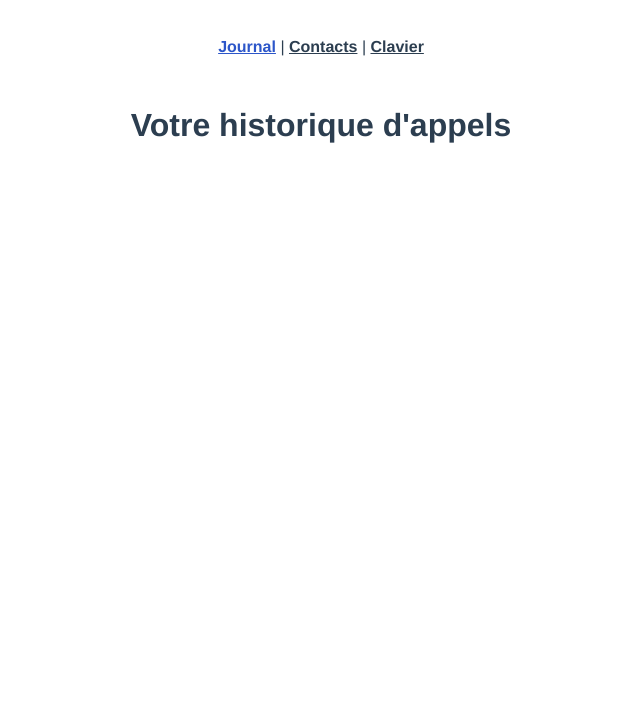
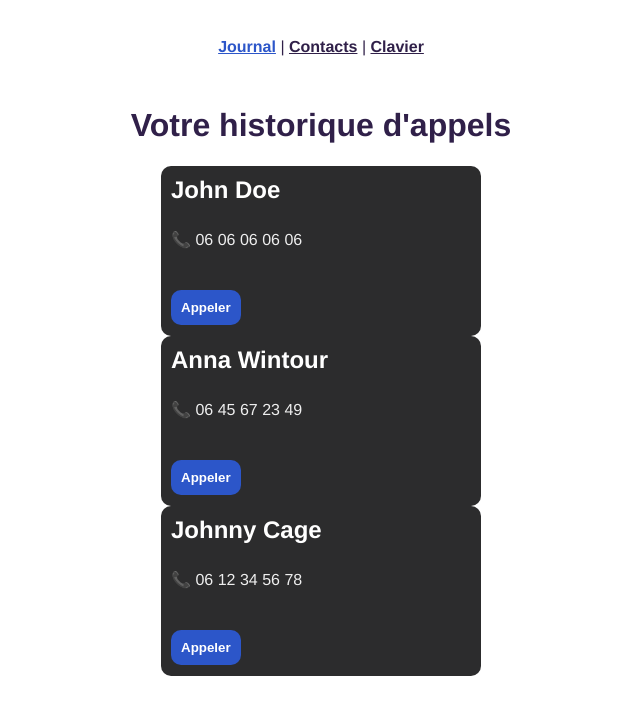
Before and after one commit to aarena18/app-phone_vue-js, a Vue app: page /#/ in a window 1280 px wide. Shown: the top 714 px of the page, without its empty margins (319-959 px from the left). Built offline with nearby package versions, Linux system fonts and the light colour scheme.

Commit message:
:lipstick:

```diff
--- a/src/App.vue
+++ b/src/App.vue
@@ -23,7 +23,7 @@ export default {
   -webkit-font-smoothing: antialiased;
   -moz-osx-font-smoothing: grayscale;
   text-align: center;
-  color: #2c3e50;
+  color: #302049;
 }
 
 nav {
@@ -32,7 +32,7 @@ nav {
 
 nav a {
   font-weight: bold;
-  color: #2c3e50;
+  color: #302049;
 }
 
 nav a.router-link-exact-active {
--- a/src/components/CardAdd.vue
+++ b/src/components/CardAdd.vue
@@ -1,8 +1,7 @@
 <template>
-  <!-- PREVIEW CARD CONTACT -->
-  <!-- <CardContact :contact="CardAdd" /> -->
-
   <div>
+    <button class="open" @click="open = true">+</button>
+    <div v-if="open" class="modal">
       <form @submit.prevent="addContact">
         <input
           type="text"
@@ -11,19 +10,21 @@
         />
 
         <input type="number" placeholder="numéro... " v-model="CardAdd.tel" />
-      <!-- <span v-if="CardAdd.tel.length < 3 && error" class="error">Le numéro doit faire maximum 12 chiffres </span> -->
+
         <button type="submit">Ajouter un contact</button>
       </form>
+      <button class="close" @click="open = false">X</button>
+    </div>
   </div>
 </template>
+
 <script>
-// import CardContact from "./CardContact.vue";
-
 export default {
   name: "CardAdd",
-  //   components: { CardContact },
+
   data() {
     return {
+      open: false,
       error: false,
       CardAdd: {
         name: "",
@@ -33,10 +34,6 @@ export default {
   },
   methods: {
     addContact() {
-      // if (this.CardAdd.tel.length > 12) {
-      //   this.error = true;
-      //   return;
-      // }
       if (this.CardAdd.name == "" || this.CardAdd.tel == null) return;
       if (
         this.$store.state.contacts.find(
@@ -54,9 +51,10 @@ export default {
   },
 };
 </script>
+
 <style scoped>
 form {
-  background-color: #dde5ef;
+  background-color: #1c1c1c;
   width: 300px;
   margin: 20px auto;
   display: flex;
@@ -76,11 +74,29 @@ button {
   padding: 10px;
   border-radius: 10px;
   border: none;
-  background-color: #2c3e50;
+  background-color: #2c56c9;
   color: white;
   font-weight: bold;
 }
-button:hover{
-  background-color: #2c56c9;
+button:hover {
+  background-color: #3e71fd;
+}
+
+.modal{
+  position: fixed;
+  top: 0;
+  left: 0;
+  width: 100%;
+  height: 100%;
+  background-color: rgba(0,0,0,0.7);
+  display: flex;
+  flex-direction: column;
+  justify-content: center;
+  align-items: center;
+}
+
+.open{
+  margin-bottom: 10px;
+  margin-left: 280px;
 }
 </style>
--- a/src/components/CardContact.vue
+++ b/src/components/CardContact.vue
@@ -1,7 +1,7 @@
 <template>
   <div>
     <h2>{{ contact.name }}</h2>
-    <p>numéro: +<span>{{ contact.tel }}</span></p>
+    <p>📞 <span>{{ contact.tel }}</span></p>
     <button>Appeler</button>
   </div>
 </template>
@@ -18,7 +18,7 @@ div {
   width: 300px;
   margin: 0 auto;
   height: 150px;
-  background-color: #dde5ef;
+  background-color: #2c2c2d;
   border-radius: 10px;
   padding: 10px;
   display: flex;
@@ -31,25 +31,26 @@ button {
   padding: 10px;
   border-radius: 10px;
   border: none;
-  background-color: #2c3e50;
+  background-color: #2c56c9;
   color: white;
   font-weight: bold;
   margin-top: 15px;
 
 }
 button:hover{
-  background-color: #2c56c9;
+  background-color: #3e71fd;
 }
 
 p{
-  color: #2c3e50;
+  color: #eeeeee;
   font-weight: bolder;
 }
 span{
-  color: #5065a4;
+  color: #eeeeee;
+  font-weight: 400;
 }
 h2{
-  color: #2c3e50;
+  color: white;
   font-weight: bolder;
   margin: 0;
   padding: 0;
--- a/src/components/KeysCall.vue
+++ b/src/components/KeysCall.vue
@@ -1,7 +1,6 @@
 <template>
   <div class="input-display">
     <div class="inp">{{ inputValue }}</div>
-
   </div>
   <div class="keyboard">
     <div
@@ -11,7 +10,7 @@
       id="btn"
       class="key"
     >
-      {{ key }}
+      <span>{{ key }}</span>
     </div>
     <div
       v-for="key in row2"
@@ -20,7 +19,7 @@
       id="btn"
       class="key"
     >
-      {{ key }}
+      <span>{{ key }}</span>
     </div>
     <div
       v-for="key in row3"
@@ -29,7 +28,7 @@
       id="btn"
       class="key"
     >
-      {{ key }}
+      <span>{{ key }}</span>
     </div>
     <div
       v-for="key in row4"
@@ -38,9 +37,11 @@
       id="btn"
       class="key"
     >
-      {{ key }}
+      <span>{{ key }}</span>
     </div>
-    <button @click="addCall" id="call" class="key">Appeler</button>
+    <button type="submit" @click="addCall" id="call" class="key">
+      Appeler
+    </button>
   </div>
 </template>
 <script>
@@ -60,7 +61,7 @@ export default {
       this.inputValue += key;
     },
     addCall() {
-      this.$emit("addCall", this.inputValue);
+      this.$store.commit("addCall", this.inputValue);
       this.inputValue = "";
     },
   },
@@ -68,7 +69,6 @@ export default {
 </script>
 
 <style scoped>
-
 .inp {
   text-align: center;
   padding: 10px;
@@ -76,7 +76,7 @@ export default {
   font-size: 21px;
   border-radius: 10px;
   font-weight: bold;
-  color: #2c3e50;
+  color: #2c2c2d;
 }
 .keyboard {
   width: 250px;
@@ -93,28 +93,31 @@ export default {
   border-radius: 10px;
   font-size: 16px;
   border: none;
-  color: #2c3e50;
   font-weight: bold;
-  background-color: #dde5ef;
+  color: white;
+  background-color: #2c56c9;
 }
 
-#call:hover{
-  background-color: #2c56c9;
+#call:hover {
+  background-color: #3e71fd;
   color: white;
 }
 
 #btn {
-  padding: 30px;
-  border-radius: 90px / 100px;
+  width: 70px;
+  height: 70px;
+  border-radius: 50%;
   border: none;
-  background-color: #2c3e50;
+  background-color: #2c2c2d;
   font-size: 16px;
   color: white;
   font-weight: bold;
+  display: flex;
+  justify-content: center;
+  align-items: center;
 }
 
-#btn:hover{
-  background-color: #dde5ef;
-  color: #2c3e50;
+#btn:hover {
+  background-color: #4e4e4e;
 }
 </style>
--- a/src/store/index.js
+++ b/src/store/index.js
@@ -23,17 +23,17 @@ export default createStore({
       {
         id: 1,
         name: "John Doe",
-        tel: 330606060606,
+        tel: "06 06 06 06 06",
       },
       {
         id: 2,
         name: "Anna Wintour",
-        tel: 330645672349,
+        tel: "06 45 67 23 49",
       },
       {
         id: 3,
         name: "Johnny Cage",
-        tel: 330612345678,
+        tel: "06 12 34 56 78",
       },
     ],
   },
@@ -42,8 +42,8 @@ export default createStore({
     addContact(state, contact) {
       state.contacts.push(contact);
     },
-    addCall(state, input){
-      state.calls.push(input);
+    addCall(state, inputValue){
+      state.inputValues.push(inputValue);
     }
 
 
--- a/src/views/ClavierView.vue
+++ b/src/views/ClavierView.vue
@@ -20,9 +20,11 @@ export default {
     },
   },
   methods: {
-    clicked() {
-      this.$store.state.keys.push;
+    addCall(inputValue) {
+      this.$store.commit("addCall", inputValue);
+
     },
+
   },
 };
 </script>
--- a/src/views/HomeView.vue
+++ b/src/views/HomeView.vue
@@ -2,12 +2,29 @@
   <div class="home">
     <h1>Votre historique d'appels</h1>
   </div>
+  <div class="list">
+    <CardContact
+      v-for="contact in contacts"
+      :key="contact.id"
+      :contact="contact"
+    />
+  </div>
 </template>
 
 <script>
+import CardContact from '@/components/CardContact.vue';
 export default {
   name: "HomeView",
+  components: {
+    CardContact,
+  },
+  computed: {
+    contacts() {
+      return this.$store.state.contacts;
+    },
+  },
 };
+
 </script>
 
 <style scoped></style>
```
Lines whose indentation alone changed are shown as unchanged.
